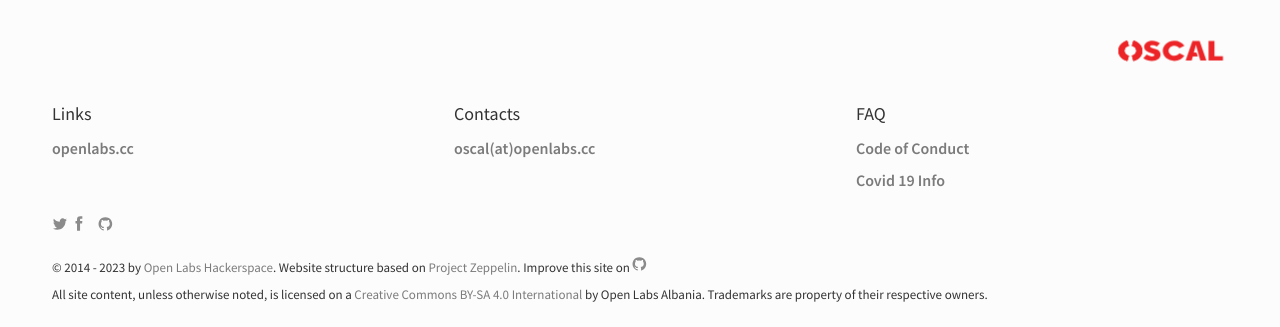
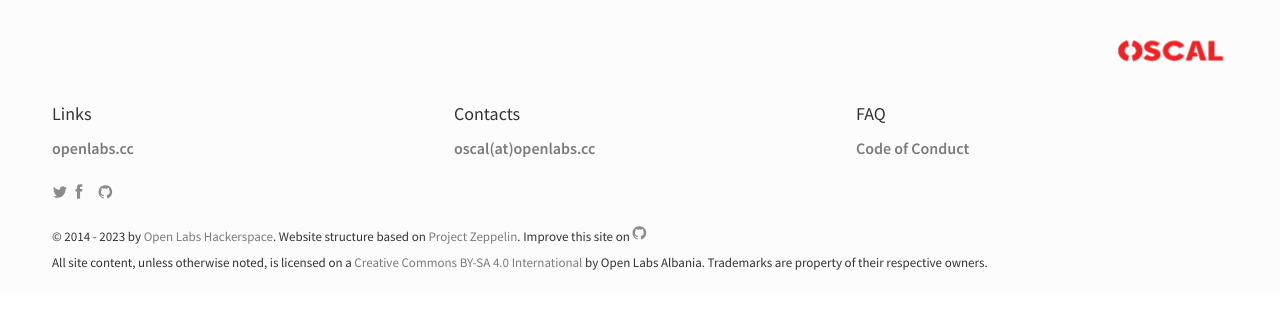
Before and after one commit to OpenLabsHackerspace/OSCAL2022-website, a Jekyll site: the page built from index.html, in a window 1280 px wide and 900 px high, scrolled down 1598 px, cut to the strip 573-900 px from the top of the window. Built offline with Jekyll 4.4.1, drawn with Linux system fonts in a browser that asks for light colours; comment, search, counter and statistics services are not loaded; after the commit the page ends 2466 px from its top, so only the background shows below that.

Commit message:
remove covid link from footer

```diff
--- a/_config.yml
+++ b/_config.yml
@@ -198,7 +198,7 @@ footerBlocks:
   title: "FAQ"
   links:
    - {permalink: "/cod/", text: "Code of Conduct"}
-   - {permalink: "/covid-19/", text: "Covid 19 Info"}
+  #  - {permalink: "/covid-19/", text: "Covid 19 Info"}
 
 # Blog
 blogTitle: "Latest news"
```
